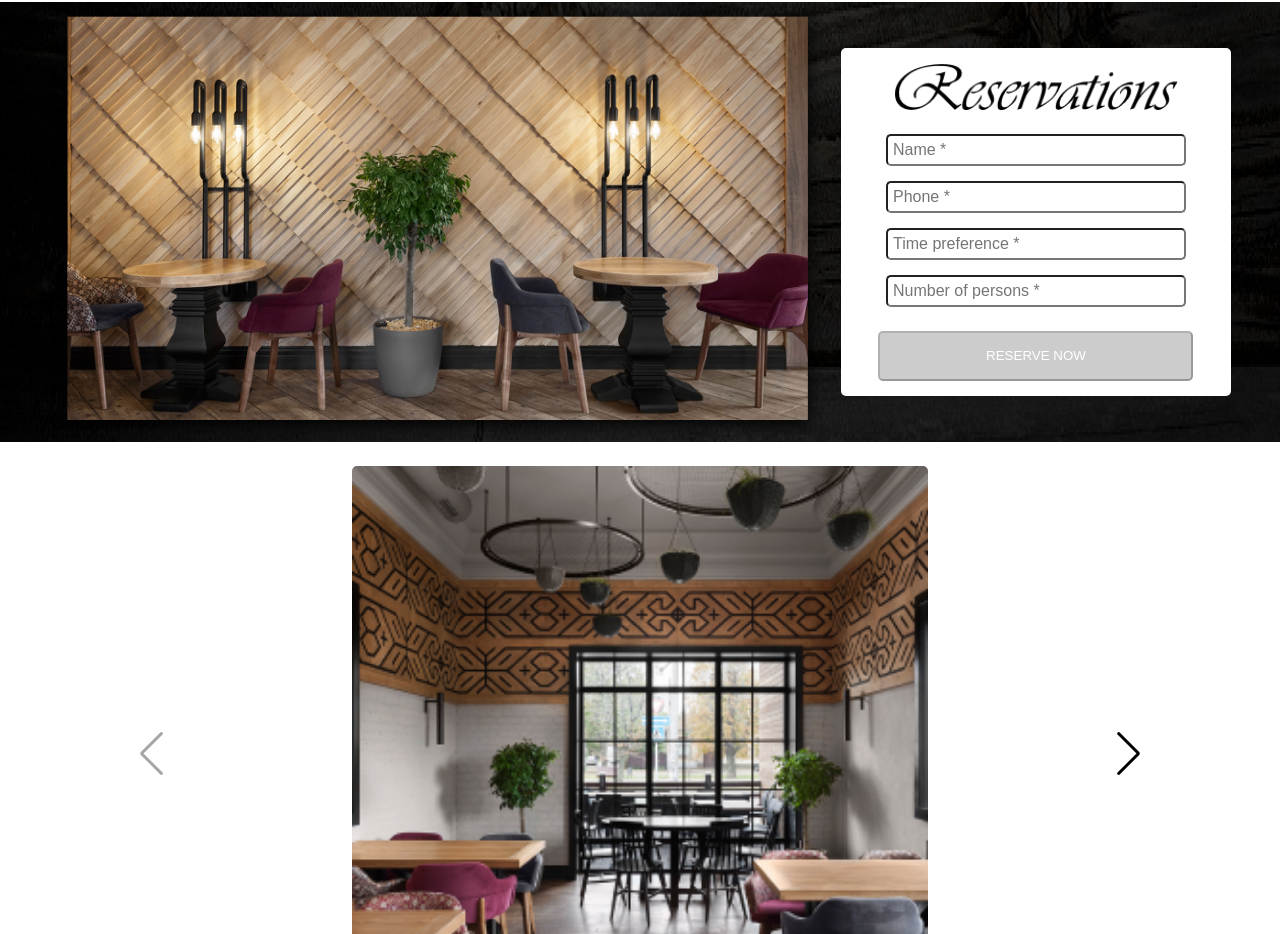
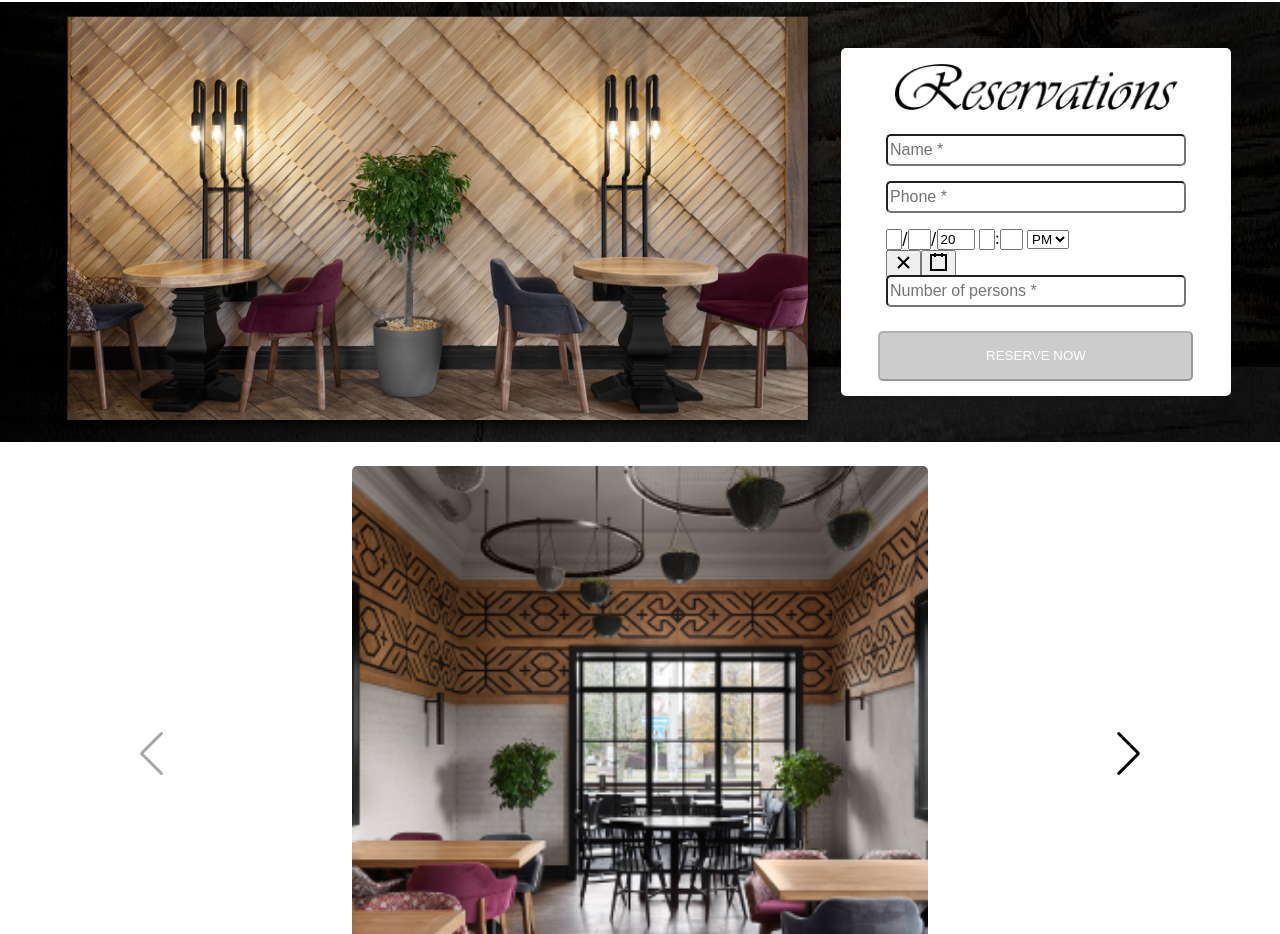
Before and after one commit to ninaTorgunakova/restaurant-project, a React (Create React App) app: page / in a window 1280 px wide. Shown: the part 2014-2948 px from the top of the page. Built offline with nearby package versions, Linux system fonts and the light colour scheme.

Commit message:
Add time and date picker

```diff
--- a/package.json
+++ b/package.json
@@ -13,6 +13,7 @@
     "classnames": "^2.3.1",
     "node-sass": "^7.0.1",
     "react": "^18.2.0",
+    "react-datetime-picker": "^3.5.0",
     "react-dom": "^18.2.0",
     "react-modal": "^3.15.1",
     "react-scripts": "5.0.1",
@@ -47,6 +48,7 @@
     ]
   },
   "devDependencies": {
+    "@types/react-datetime-picker": "^3.4.1",
     "@types/react-modal": "^3.13.1",
     "@types/react-slick": "^0.23.10"
   }
--- a/src/Reservation/Reservation-validators.ts
+++ b/src/Reservation/Reservation-validators.ts
@@ -21,8 +21,8 @@ export const phoneValidator = (phone: string): string => {
   return '';
 };
 
-export const dateValidator = (date: string): string => {
-  if (date.length === 0) {
+export const dateValidator = (date: Date): string => {
+  if (!date) {
     return 'Date is required';
   }
   return '';
--- a/src/Reservation/Reservation.scss
+++ b/src/Reservation/Reservation.scss
@@ -40,6 +40,7 @@
   & .input-block {
     display: flex;
     flex-direction: column;
+    align-items: center;
     gap: 15px;
     margin: 2% 0%;
     & .field {
@@ -50,7 +51,6 @@
         height: 2em;
         border-radius: 5px;
         box-sizing: border-box;
-        padding-left: 5px;
         font-size: 100%;
         color: black;
         @media screen and (max-width: 600px) {
@@ -59,7 +59,12 @@
         }
       }
       & .error {
+        margin-top: 5px;
+        width: 300px;
         color: red;
+        @media screen and (max-width: 600px) {
+          width: 200px;
+        }
       }
     }
   }
--- a/src/Reservation/Reservation.tsx
+++ b/src/Reservation/Reservation.tsx
@@ -1,8 +1,9 @@
 import Modal from 'react-modal';
 import React, { useEffect, useState } from 'react';
+import DateTimePicker from 'react-datetime-picker';
 
 import './Reservation.scss';
-import { amountValidator, nameValidator, phoneValidator } from './Reservation-validators';
+import { amountValidator, dateValidator, nameValidator, phoneValidator } from './Reservation-validators';
 
 Modal.setAppElement('#root');
 
@@ -21,7 +22,7 @@ const Reservation = () => {
         dirty: false
       },
       date: {
-        value: '',
+        value: new Date(),
         dirty: false
       },
       amount: {
@@ -37,9 +38,16 @@ const Reservation = () => {
       date: ''
     });
 
-    const handleChange = (event: React.ChangeEvent<HTMLInputElement>) => {
+    const handleChangeText = (event: React.ChangeEvent<HTMLInputElement>) => {
       const { name, value } = event.target;
       const updatedValues = { ...inputValues, [name]: { value, dirty: true } };
+      setInputValue(prevState => {
+        return {...prevState, ...updatedValues};
+      });
+    }
+
+    const handleChangeDate = (date: Date) => {
+      const updatedValues = { ...inputValues, date: { value: date, dirty: true } };
       setInputValue(prevState => {
         return {...prevState, ...updatedValues};
       });
@@ -53,10 +61,10 @@ const Reservation = () => {
       if (inputValues.phone.dirty) {
         errors.phone = phoneValidator(inputValues.phone.value);
       }
+      if (inputValues.date.dirty) {
+        errors.date = dateValidator(inputValues.date.value);
+      }
       if (inputValues.amount.dirty) {
-        errors.amount = amountValidator(inputValues.amount.value);
-      }
-      if (inputValues.date.dirty) {
         errors.amount = amountValidator(inputValues.amount.value);
       }
       if (errors.name || errors.phone || errors.date ||errors.amount ||
@@ -74,10 +82,6 @@ const Reservation = () => {
       setValidationErrors();
     }, [inputValues]);
 
-    const submitForm = () => {
-      openModal();
-    }
-
     const modalStyles: Modal.Styles = {
       content: {
         top: '50%',
@@ -93,6 +97,12 @@ const Reservation = () => {
       },
     };
 
+    const getTomorrowDate = (): Date => {
+      const tomorrow = new Date();
+      tomorrow.setDate(tomorrow.getDate() + 1);
+      return tomorrow;
+    }
+
     return (
       <div id='reservations' className='reservation-block'>
           <img alt='' className='photo' src='reservation-photo.png'/>
@@ -104,7 +114,7 @@ const Reservation = () => {
                       type='text'
                       placeholder='Name *'
                       name='name'
-                      onChange={(e) => handleChange(e)}
+                      onChange={(e) => handleChangeText(e)}
                       value={inputValues.name.value}/>
                   {inputValues.name.dirty && <span className='error'>{validation.name}</span>}
                 </div>
@@ -113,34 +123,35 @@ const Reservation = () => {
                       type='text'
                       placeholder='Phone *'
                       name='phone'
-                      onChange={(e) => handleChange(e)}
+                      onChange={(e) => handleChangeText(e)}
                       value={inputValues.phone.value}/>
                   {inputValues.phone.dirty && <span className='error'>{validation.phone}</span>}
                 </div>
                 <div className='field'>
-                <label>
-                  <input className='input'
-                      type='text'
-                      name='date'
-                      onChange={(e) => handleChange(e)}
-                      onFocus={event => { event.preventDefault(); event.target.type='datetime-local' }}
-                      placeholder='Time preference *'
-                      min={new Date().toISOString().slice(0, 16)}
-                      value={inputValues.date.value}/>
-                    {inputValues.date.dirty && <span className='error'>{validation.date}</span>}
-                </label>
+                  <DateTimePicker
+                      className='input'
+                      onChange={(e) => handleChangeDate(e)}
+                      value={inputValues.date.value}
+                      minDate={getTomorrowDate()}
+                      disableClock={true}/>
+                  {inputValues.date.dirty && <span className='error'>{validation.date}</span>}
                 </div>
                 <div className='field'>
                   <input className='input'
                       type='number'
                       name='amount'
                       placeholder='Number of persons *'
-                      onChange={(e) => handleChange(e)}
+                      onChange={(e) => handleChangeText(e)}
                       value={inputValues.amount.value}/>
                   {inputValues.amount.dirty && <span className='error'>{validation.amount}</span>}
                 </div>
               </div>
-              <button disabled={isDisabledSubmit} autoFocus type='submit' className='button' onClick={submitForm}>RESERVE NOW</button>
+              <button disabled={isDisabledSubmit}
+                  autoFocus type='submit'
+                  className='button'
+                  onClick={openModal}>
+                RESERVE NOW
+              </button>
           </div>
           <Modal
               isOpen={modalIsOpen}
```
